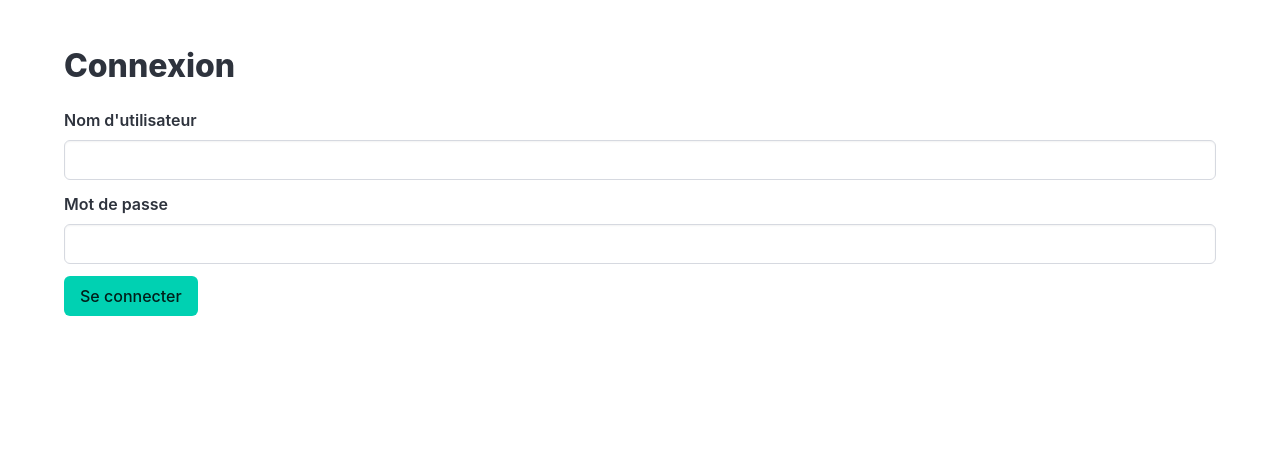
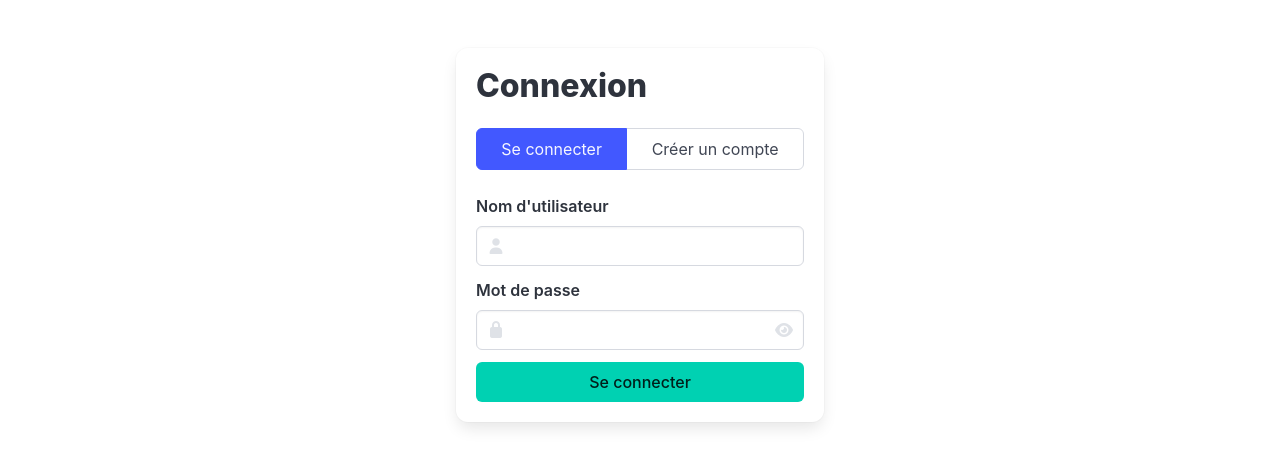
Before and after one commit to N-VD/Projet-3, a React (Vite) app in the folder frontend/: page /login in a window 1280 px wide. Shown: the top 466 px of the page. Built offline with nearby package versions, Linux system fonts and the light colour scheme.

Commit message:
ajout de la pages login

```diff
--- a/frontend/src/Pages/Login.jsx
+++ b/frontend/src/Pages/Login.jsx
@@ -1,9 +1,10 @@
 import { useState } from "react";
-import { useNavigate } from "react-router-dom";
+import { Link, useNavigate } from "react-router-dom";
 
 function Login({ setIsLoggedIn }) {
 	const [nom, setNom] = useState("");
 	const [password, setPassword] = useState("");
+	const [showPassword, setShowPassword] = useState(false);
 	const [message, setMessage] = useState("");
 	const navigate = useNavigate();
 
@@ -31,11 +32,26 @@ function Login({ setIsLoggedIn }) {
 	return (
 		<section className="section">
 			<div className="container">
+				<div className="columns is-centered">
+					<div className="column is-one-third">
+						<div className="box">
 							<h1 className="title">Connexion</h1>
+
+							<div className="tabs is-toggle is-fullwidth">
+								<ul>
+									<li className="is-active">
+										<a>Se connecter</a>
+									</li>
+									<li>
+										<Link to="/register">Créer un compte</Link>
+									</li>
+								</ul>
+							</div>
 
 							<form onSubmit={handleSubmit}>
 								<div className="field">
 									<label className="label">Nom d'utilisateur</label>
+									<div className="control has-icons-left">
 										<input
 											className="input"
 											type="text"
@@ -43,27 +59,46 @@ function Login({ setIsLoggedIn }) {
 											onChange={(e) => setNom(e.target.value)}
 											required
 										/>
+										<span className="icon is-small is-left">
+											<i className="fas fa-user"></i>
+										</span>
+									</div>
 								</div>
 
 								<div className="field">
 									<label className="label">Mot de passe</label>
+									<div className="control has-icons-left has-icons-right">
 										<input
 											className="input"
-							type="password"
+											type={showPassword ? "text" : "password"}
 											value={password}
 											onChange={(e) => setPassword(e.target.value)}
 											required
 										/>
+										<span className="icon is-small is-left">
+											<i className="fas fa-lock"></i>
+										</span>
+										<span
+											className="icon is-small is-right"
+											style={{ pointerEvents: "auto", cursor: "pointer" }}
+											onClick={() => setShowPassword((s) => !s)}
+										>
+											<i className={showPassword ? "fas fa-eye-slash" : "fas fa-eye"}></i>
+										</span>
+									</div>
 								</div>
 
 								<div className="field">
-						<button className="button is-primary" type="submit">
+									<button className="button is-primary is-fullwidth" type="submit">
 										Se connecter
 									</button>
 								</div>
 
-					{message && <p>{message}</p>}
+								{message && <p className="has-text-danger">{message}</p>}
 							</form>
+						</div>
+					</div>
+				</div>
 			</div>
 		</section>
 	);
```
Lines whose indentation alone changed are shown as unchanged.
